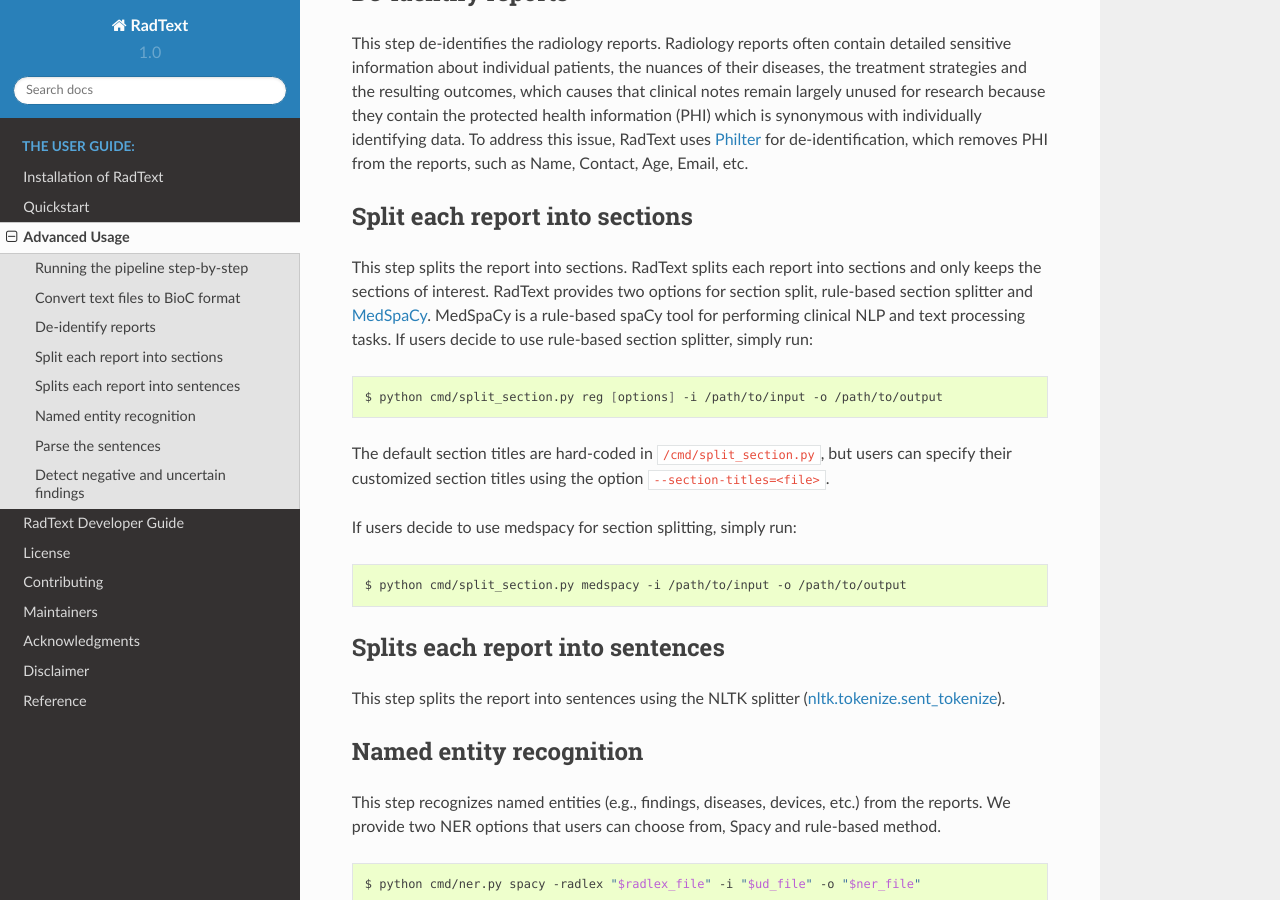
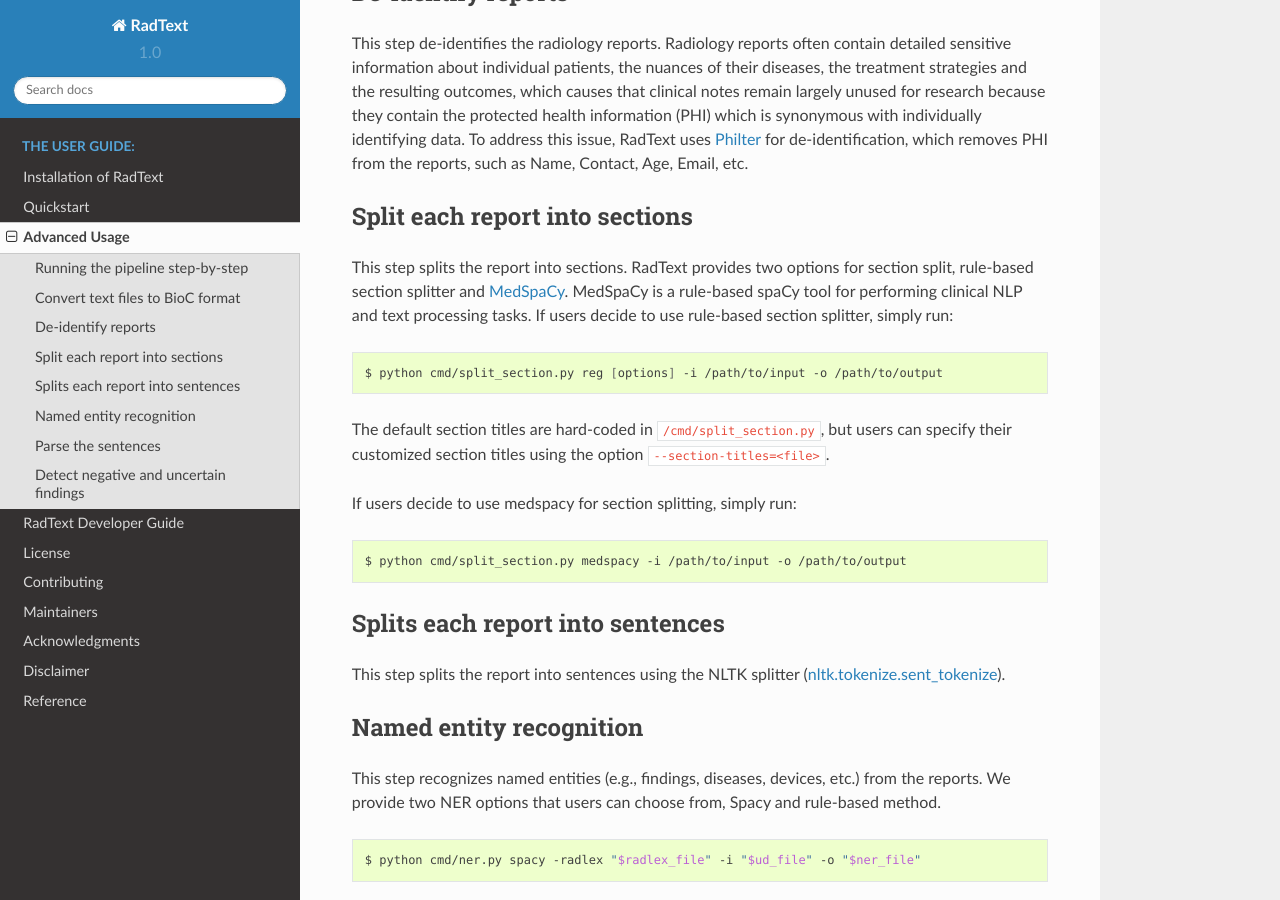
Before and after one commit to bionlplab/radtext, a Sphinx documentation site: the page built from docs/user_guide.md, in a window 1280 px wide and 900 px high, scrolled down 804 px. Built offline with Sphinx 7.4.7 and the Read the Docs theme 2.0.0, drawn with Linux system fonts in a browser that asks for light colours.

Commit message:
Update user_guide.md

````diff
--- a/docs/user_guide.md
+++ b/docs/user_guide.md
@@ -30,7 +30,7 @@ This step de-identifies the radiology reports. Radiology reports often contain d
 
 ### Split each report into sections
 
-This step splits the report into sections. RadText splits each report into sections and only keeps the sections of interest. RadText provides two options for section split, rule-based section splitter and [MedSpaCy](https://github.com/medspacy/medspacy). MedSpaCy is a rule-based spaCy tool for performing clinical NLP and text processing tasks. If users decide to use rule-based section splitter, simply run:
+This step splits the report into sections. RadText provides two options for section split, rule-based section splitter and [MedSpaCy](https://github.com/medspacy/medspacy). MedSpaCy is a rule-based spaCy tool for performing clinical NLP and text processing tasks. If users decide to use rule-based section splitter, simply run:
 
 ```bash
 $ python cmd/split_section.py reg [options] -i /path/to/input -o /path/to/output
````
